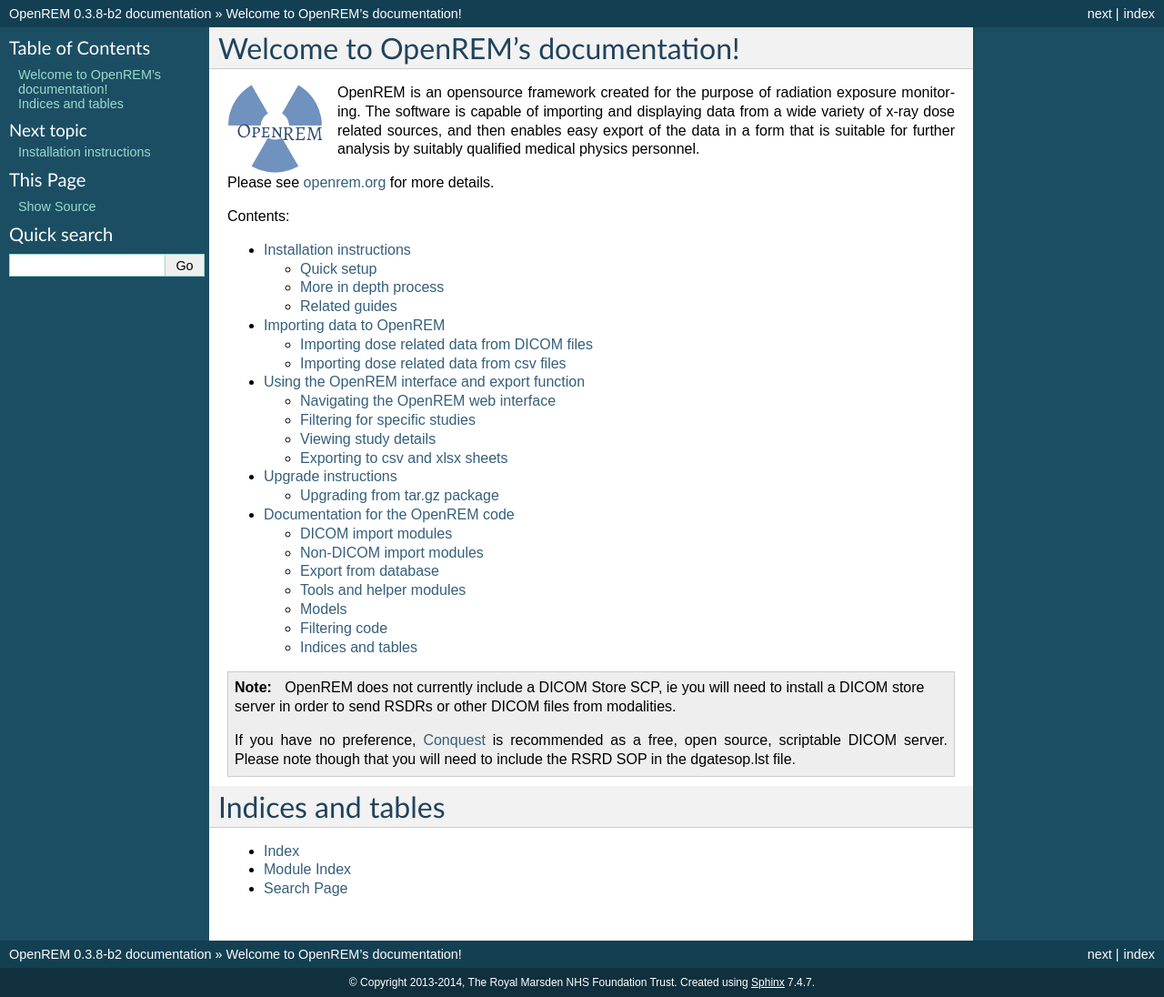
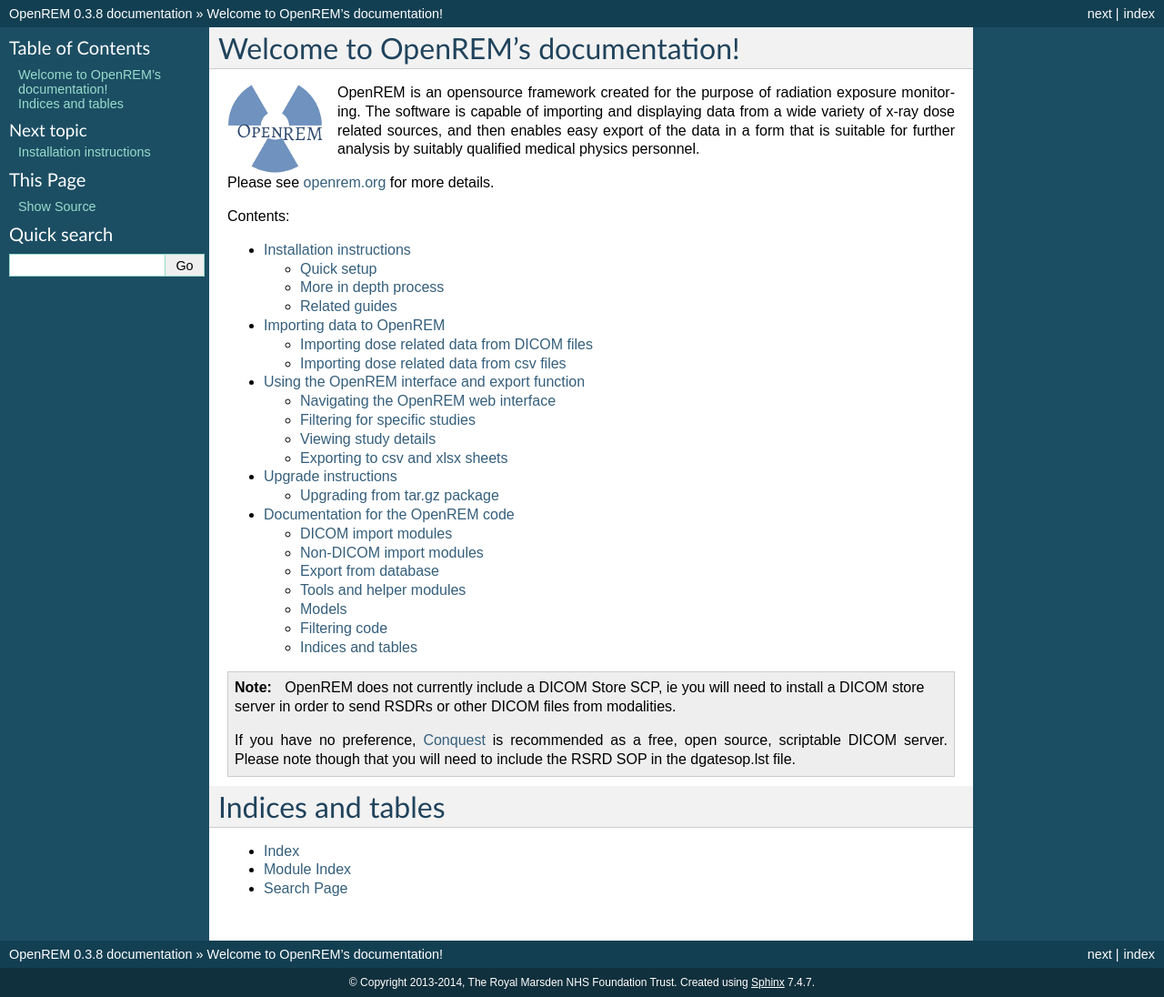
Before and after one commit to ckswilliams/modOpenREM, a Sphinx documentation site: the page built from docs/index.rst, in a window 1280 px wide. Shown: the whole page at 91% size. Built offline with Sphinx 7.4.7, drawn with Linux system fonts in a browser that asks for light colours.

```diff
--- a/docs/conf.py
+++ b/docs/conf.py
@@ -59,7 +59,7 @@ copyright = u'2013-2014, The Royal Marsden NHS Foundation Trust'
 # The short X.Y version.
 version = '0.3'
 # The full version, including alpha/beta/rc tags.
-release = '0.3.8-b2'
+release = '0.3.8'
 
 # The language for content autogenerated by Sphinx. Refer to documentation
 # for a list of supported languages.
--- a/setup.py
+++ b/setup.py
@@ -19,7 +19,7 @@ requires = [
 
 setup(
     name='OpenREM',
-    version='0.3.8-b2',
+    version='0.3.8',
     packages=['openrem'],
     include_package_data=True,
     install_requires = requires,
```
